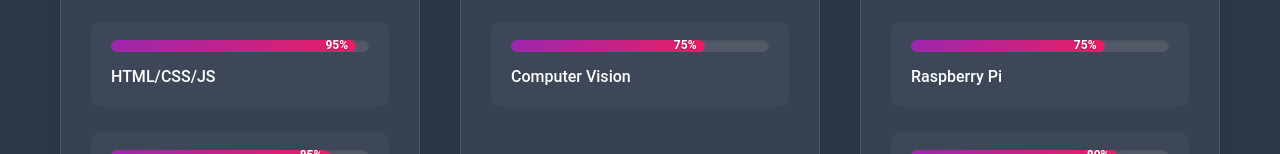
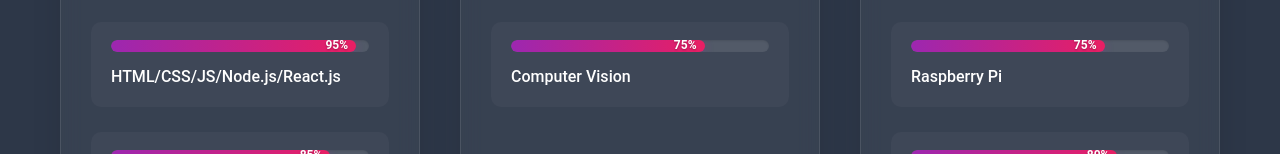
Before and after one commit to Abhi-Gagare/PORTFOLIO, a plain HTML site: page index.html in a window 1280 px wide. Shown: the part 2423-2577 px from the top of the page. Drawn offline with Linux system fonts and the light colour scheme.

Commit message:
Update index.html

```diff
--- a/index.html
+++ b/index.html
@@ -118,7 +118,7 @@
                                     </div>
                                 </div>
                                 <div class="skill-details">
-                                    <span class="skill-name">HTML/CSS/JS</span>
+                                    <span class="skill-name">HTML/CSS/JS/Node.js/React.js</span>
                                 </div>
                             </div>
                             <div class="skill-item" data-percent="85">
```
